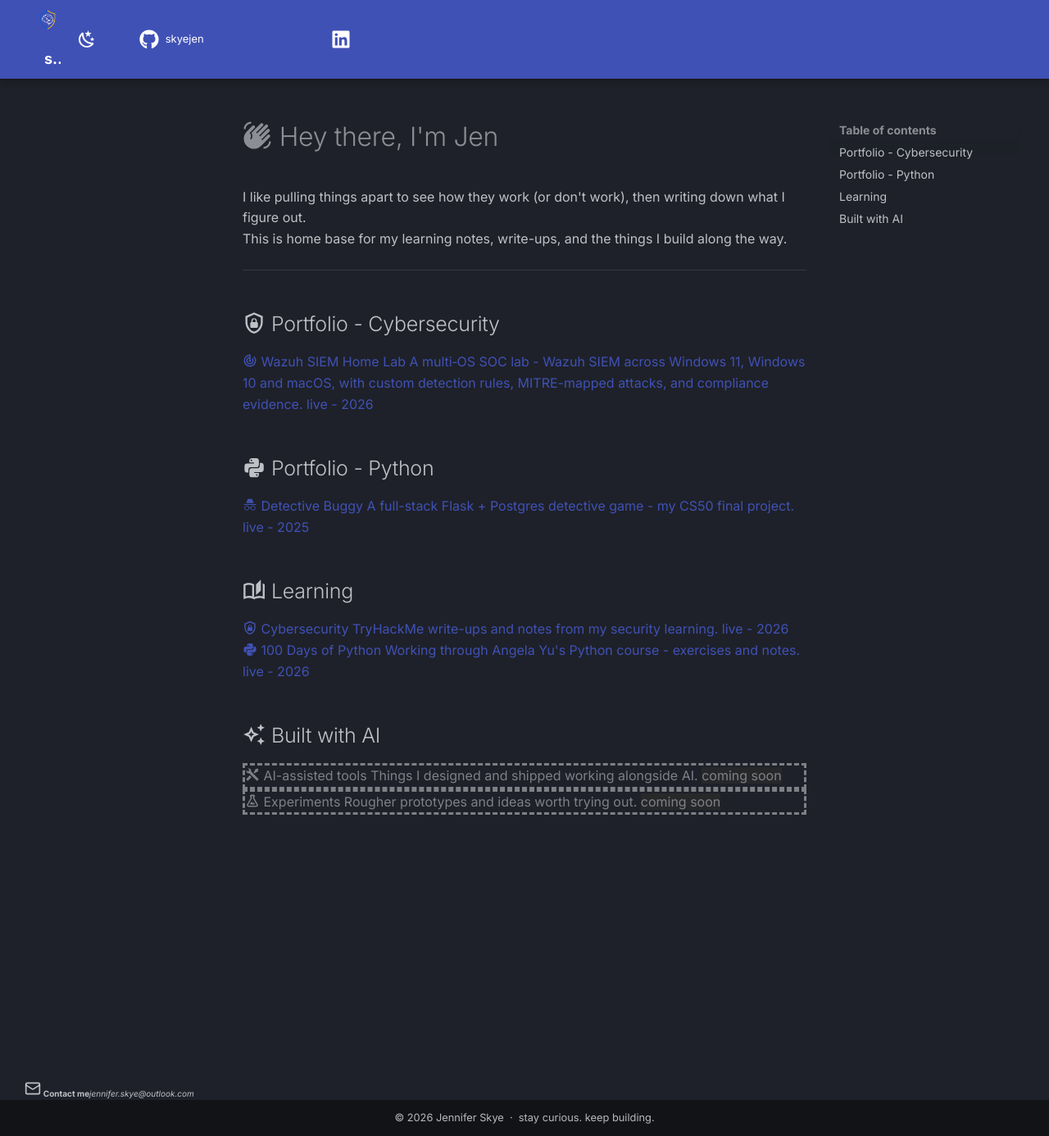
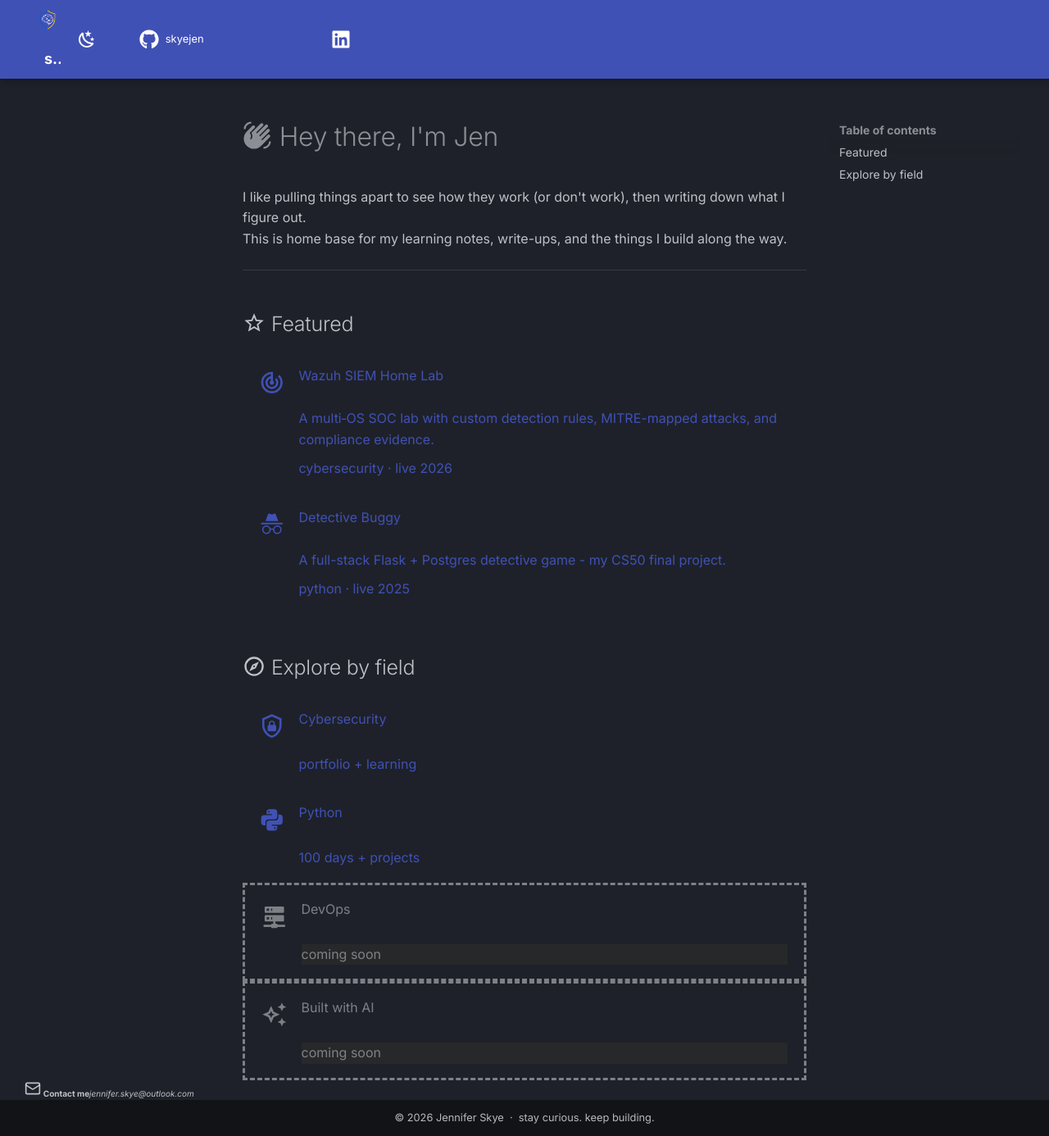
Before and after one commit to skyejen/skyejen.github.io, an MkDocs documentation site: the page built from docs/index.md, in a window 1280 px wide and 1386 px high. Shown: the whole window at 82% size. Built offline with MkDocs 1.6.1 and Material for MkDocs 9.7.7, drawn with Linux system fonts in a browser that asks for light colours.

Commit message:
redesign: hybrid featured + field-hub landing (WIP option C)

```diff
--- a/docs/index.md
+++ b/docs/index.md
@@ -5,74 +5,51 @@ This is home base for my learning notes, write-ups, and the things I build along
 
 ---
 
-<!-- ═══════════════════════════════════════════════════════════════════════
-     ADDING A NEW REPO? Copy one <a class="sj-card"> block below, then update
-     its icon, title, desc, meta, and href. Keep descriptions short (they fit two
-     lines). Drop it into the right section. Swap a "coming soon" placeholder
-     (div.sj-card--soon) for a real linked card once that repo has a live site.
-     ═══════════════════════════════════════════════════════════════════════ -->
-
-## :material-shield-lock-outline: Portfolio - Cybersecurity
+## :material-star-outline: Featured
 
 <div class="sj-cards" markdown>
 
-<a class="sj-card" href="https://skyejen.github.io/cybersecurity/portfolio/home-labs/wazuh/" markdown="span">
+<a class="sj-card sj-card--row" href="https://skyejen.github.io/cybersecurity/portfolio/home-labs/wazuh/" markdown="span">
 <span class="sj-card-icon">:material-radar:</span>
 <span class="sj-card-title">Wazuh SIEM Home Lab</span>
-<span class="sj-card-desc">A multi&#8209;OS SOC lab - Wazuh SIEM across Windows 11, Windows 10 and macOS, with custom detection rules, MITRE-mapped attacks, and compliance evidence.</span>
-<span class="sj-card-meta">live - 2026</span>
+<span class="sj-card-desc">A multi&#8209;OS SOC lab with custom detection rules, MITRE-mapped attacks, and compliance evidence.</span>
+<span class="sj-card-meta">cybersecurity <span class="sj-dot">·</span> live 2026</span>
+</a>
+
+<a class="sj-card sj-card--row" href="detective-buggy/" markdown="span">
+<span class="sj-card-icon">:material-incognito:</span>
+<span class="sj-card-title">Detective Buggy</span>
+<span class="sj-card-desc">A full-stack Flask + Postgres detective game - my CS50 final project.</span>
+<span class="sj-card-meta">python <span class="sj-dot">·</span> live 2025</span>
 </a>
 
 </div>
 
-## :material-language-python: Portfolio - Python
+## :material-compass-outline: Explore by field
 
-<div class="sj-cards" markdown>
+<div class="sj-cards sj-cards--hub" markdown>
 
-<a class="sj-card" href="detective-buggy/" markdown="span">
-<span class="sj-card-icon">:material-incognito:</span>
-<span class="sj-card-title">Detective Buggy</span>
-<span class="sj-card-desc">A full-stack Flask + Postgres detective game - my CS50 final project.</span>
-<span class="sj-card-meta">live - 2025</span>
+<a class="sj-card sj-card--row" href="https://skyejen.github.io/cybersecurity/" markdown="span">
+<span class="sj-card-icon">:material-shield-lock-outline:</span>
+<span class="sj-card-title">Cybersecurity</span>
+<span class="sj-card-meta">portfolio + learning</span>
 </a>
 
-</div>
-
-## :material-book-open-page-variant-outline: Learning
-
-<div class="sj-cards" markdown>
-
-<a class="sj-card" href="https://skyejen.github.io/cybersecurity/" markdown="span">
-<span class="sj-card-icon">:material-shield-lock-outline:</span>
-<span class="sj-card-title">Cybersecurity</span>
-<span class="sj-card-desc">TryHackMe write-ups and notes from my security learning.</span>
-<span class="sj-card-meta">live - 2026</span>
+<a class="sj-card sj-card--row" href="https://skyejen.github.io/100-days-of-python/" markdown="span">
+<span class="sj-card-icon">:material-language-python:</span>
+<span class="sj-card-title">Python</span>
+<span class="sj-card-meta">100 days + projects</span>
 </a>
 
-<a class="sj-card" href="https://skyejen.github.io/100-days-of-python/" markdown="span">
-<span class="sj-card-icon">:material-language-python:</span>
-<span class="sj-card-title">100 Days of Python</span>
-<span class="sj-card-desc">Working through Angela Yu's Python course - exercises and notes.</span>
-<span class="sj-card-meta">live - 2026</span>
-</a>
-
-</div>
-
-## :material-creation-outline: Built with AI
-
-<div class="sj-cards" markdown>
-
-<div class="sj-card sj-card--soon" markdown="span">
-<span class="sj-card-icon">:material-tools:</span>
-<span class="sj-card-title">AI-assisted tools</span>
-<span class="sj-card-desc">Things I designed and shipped working alongside AI.</span>
+<div class="sj-card sj-card--row sj-card--soon" markdown="span">
+<span class="sj-card-icon">:material-server-network:</span>
+<span class="sj-card-title">DevOps</span>
 <span class="sj-card-meta">coming soon</span>
 </div>
 
-<div class="sj-card sj-card--soon" markdown="span">
-<span class="sj-card-icon">:material-flask-outline:</span>
-<span class="sj-card-title">Experiments</span>
-<span class="sj-card-desc">Rougher prototypes and ideas worth trying out.</span>
+<div class="sj-card sj-card--row sj-card--soon" markdown="span">
+<span class="sj-card-icon">:material-creation-outline:</span>
+<span class="sj-card-title">Built with AI</span>
 <span class="sj-card-meta">coming soon</span>
 </div>
 
--- a/docs/stylesheets/local.css
+++ b/docs/stylesheets/local.css
@@ -82,3 +82,34 @@
 .sj-cards > p {
   display: contents;
 }
+
+/* ===== Landing redesign: featured + field-hub tiles, horizontal cards ===== */
+.sj-card--row {
+  display: grid;
+  grid-template-columns: auto 1fr;
+  gap: 0.1rem 0.85rem;
+  align-content: center;
+  padding: 0.85rem 1rem;
+}
+.sj-card--row > .sj-card-icon {
+  grid-column: 1;
+  grid-row: 1 / -1;
+  align-self: center;
+  margin: 0;
+  font-size: 1.4rem;
+}
+.sj-card--row > .sj-card-title,
+.sj-card--row > .sj-card-desc,
+.sj-card--row > .sj-card-meta {
+  grid-column: 2;
+  margin: 0;
+}
+.sj-card--row > .sj-card-desc { margin-top: 0.25rem; }
+.sj-card--row > .sj-card-meta { margin-top: 0.4rem; }
+.sj-cards {
+  grid-template-columns: repeat(auto-fill, minmax(300px, 1fr));
+  gap: 1rem;
+}
+.sj-cards--hub {
+  grid-template-columns: repeat(auto-fill, minmax(180px, 1fr));
+}
```
